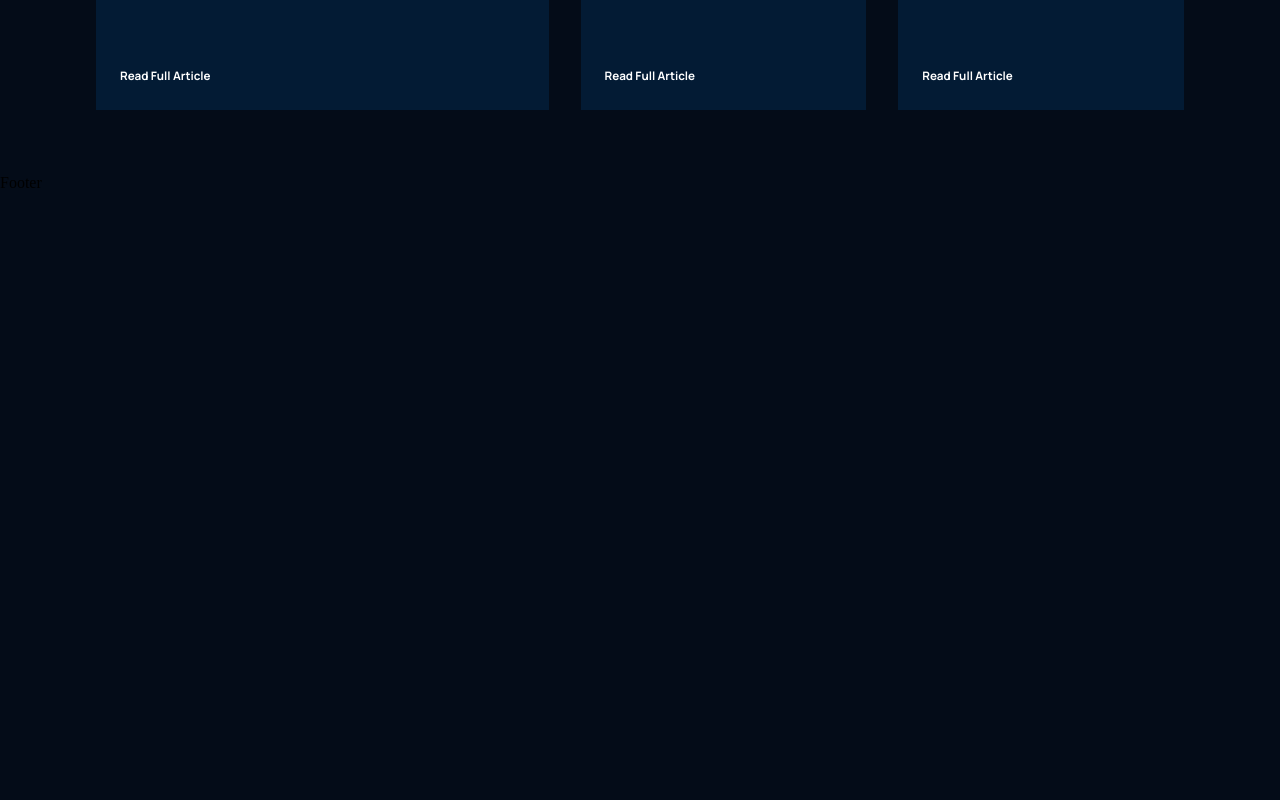
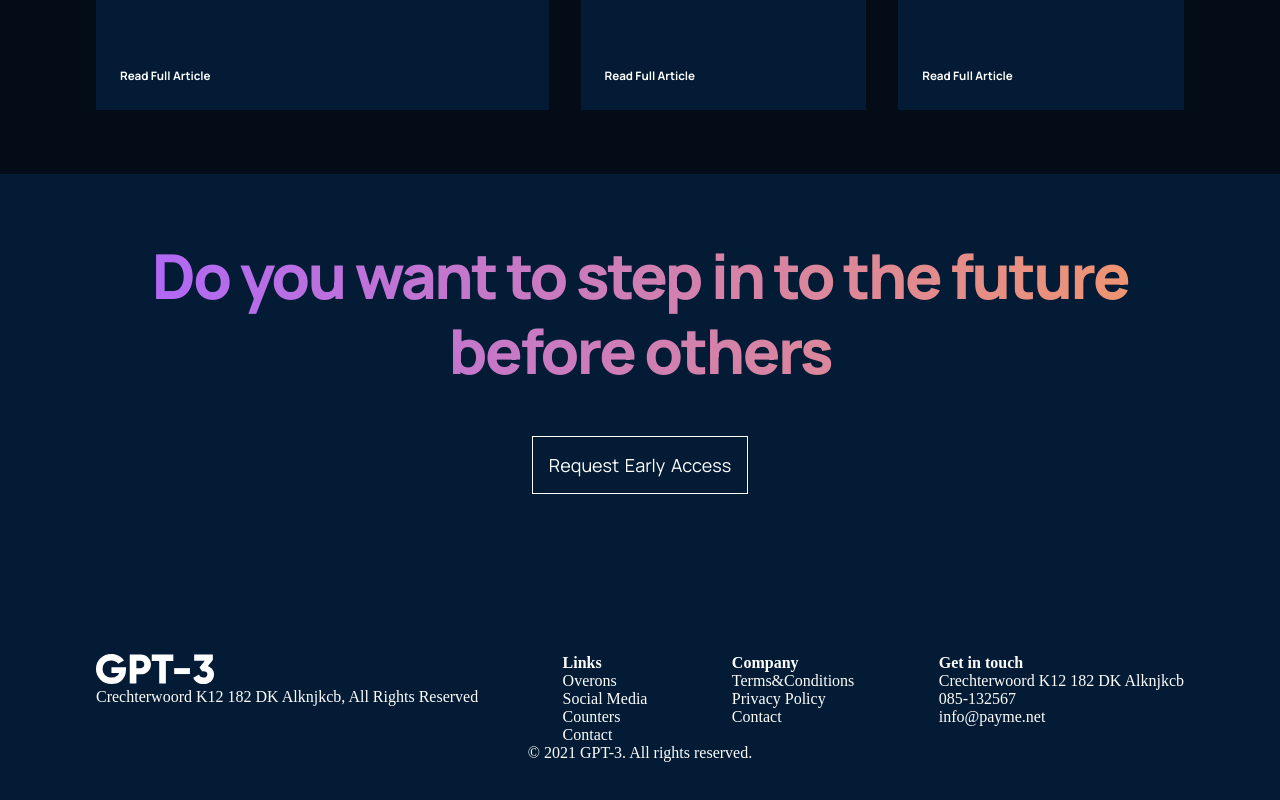
Before and after one commit to Eldor-dev/gpt3, a React (Create React App) app: page / in a window 1280 px wide. Shown: the part 4361-5161 px from the top of the page. Before the commit the page ends 4553 px from the top, so only its background shows below. Built offline with nearby package versions, Linux system fonts and the light colour scheme.

Commit message:
gpt3-project

```diff
--- a/src/containers/blog/blog.css
+++ b/src/containers/blog/blog.css
@@ -52,3 +52,25 @@
     height: 250px;
   }
 }
+
+@media screen and (max-width: 700px) {
+  .gpt3__blog-container_groupB {
+    grid-template-columns: repeat(1, 1fr);
+  }
+
+  .gpt3__blog-container_groupA .gpt3__blog-container_article {
+    width: 100%;
+  }
+
+  .gpt3__blog-heading h1 {
+    font-size: 46px;
+    line-height: 52px;
+  }
+}
+
+@media screen and (max-width: 550px) {
+  .gpt3__blog-heading h1 {
+    font-size: 34px;
+    line-height: 42px;
+  }
+}
--- a/src/containers/footer/Footer.js
+++ b/src/containers/footer/Footer.js
@@ -1,8 +1,50 @@
 import React from "react";
 import "./footer.css";
+import gpt3Logo from "../../assets/logo.svg";
 
 const Footer = () => {
-  return <div>Footer</div>;
+  return (
+    <div className="gpt3__footer section__padding">
+      <div className="gpt3__footer-heading">
+        <h1 className="gradient__text">
+          Do you want to step in to the future before others
+        </h1>
+      </div>
+
+      <div className="gpt3__footer-btn">
+        <p>Request Early Access</p>
+      </div>
+
+      <div className="gpt3__footer-links">
+        <div className="gpt3__footer-links_logo">
+          <img src={gpt3Logo} alt="logo"></img>
+          <p>Crechterwoord K12 182 DK Alknjkcb, All Rights Reserved</p>
+        </div>
+        <div className="gpt3__footer-links-div">
+          <h4>Links</h4>
+          <p>Overons</p>
+          <p>Social Media</p>
+          <p>Counters</p>
+          <p>Contact</p>
+        </div>
+        <div className="gpt3__footer-links-div">
+          <h4>Company</h4>
+          <p>Terms&Conditions</p>
+          <p>Privacy Policy</p>
+          <p>Contact</p>
+        </div>
+        <div className="gpt3__footer-links-div">
+          <h4>Get in touch</h4>
+          <p>Crechterwoord K12 182 DK Alknjkcb</p>
+          <p>085-132567</p>
+          <p>info@payme.net</p>
+        </div>
+      </div>
+      <div className="gpt3__footer-copyright">
+        <p>© 2021 GPT-3. All rights reserved.</p>
+      </div>
+    </div>
+  );
 };
 
 export default Footer;
--- a/src/containers/footer/footer.css
+++ b/src/containers/footer/footer.css
@@ -0,0 +1,60 @@
+.gpt3__footer {
+  color: white;
+  display: flex;
+  flex-direction: column;
+  justify-content: center;
+  align-items: center;
+  background: var(--color-footer);
+}
+
+.gpt3__footer-heading {
+  width: 100%;
+  text-align: center;
+  margin-bottom: 3rem;
+}
+
+.gpt3__footer-heading h1 {
+  font-family: var(--font-family);
+  font-size: 62px;
+  font-weight: 800;
+  line-height: 75px;
+  letter-spacing: -2.48px;
+}
+
+.gpt3__footer-btn {
+  display: flex;
+  justify-content: center;
+  align-items: center;
+  padding: 1rem;
+  border: 1px solid #fff;
+  text-align: center;
+  margin-bottom: 10rem;
+  cursor: pointer;
+}
+
+.gpt3__footer-btn p {
+  color: #fff;
+  font-family: var(--font-family);
+  font-size: 18px;
+  font-weight: 400;
+  word-spacing: 2px;
+}
+
+.gpt3__footer-links {
+  display: flex;
+  justify-content: space-between;
+  align-items: flex-start;
+  flex-wrap: wrap;
+  flex-direction: row;
+
+  width: 100%;
+  text-align: left;
+}
+
+/* .gpt3__footer-links_logo {
+  flex: 0.75;
+}
+
+.gpt3__footer-links_div {
+  flex: 1;
+} */
```
